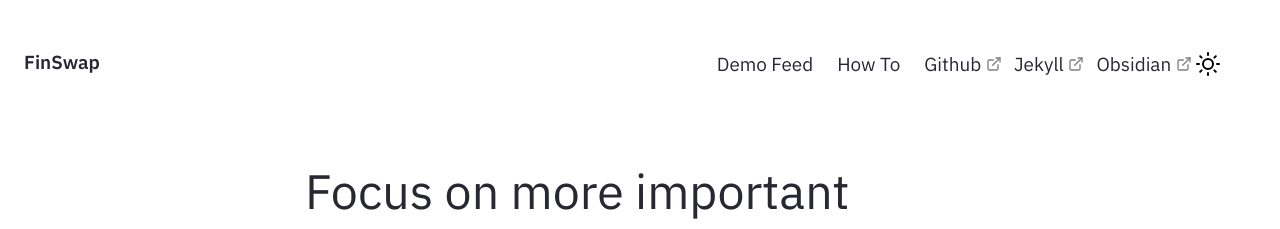
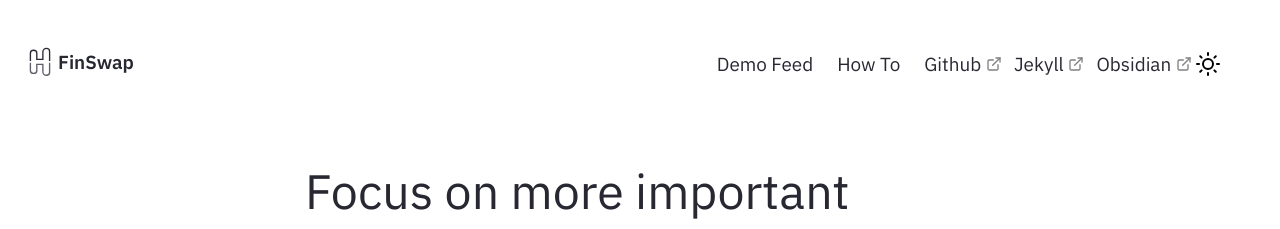
Before and after one commit to kevinroku/nroku.github.io, a Jekyll site: the page built from pages/index.md, in a window 1280 px wide. Shown: the top 229 px of the page. Built offline with Jekyll 4.4.1, drawn with Linux system fonts in a browser that asks for light colours.

Commit message:
Update Nav.html

```diff
--- a/_includes/Nav.html
+++ b/_includes/Nav.html
@@ -32,6 +32,11 @@
 <nav class="navbar is-transparent" role="navigation" aria-label="main navigation">
     <div class="navbar-brand">
       <a class="navbar-item" style="padding-left: 0;"; href="{{ site.baseurl }}/index.html">
+          <svg width="32" height="32" viewBox="0 0 24 24" fill="none" xmlns="http://www.w3.org/2000/svg" style="margin-right: 2px;">
+            <rect width="24" height="24" fill=""></rect>
+                <path d="M4.79999 11.1767V5.4592C4.79999 4.19609 5.87447 3.17219 7.19999 3.17219C8.52551 3.17219 9.59999 4.19609 9.59999 5.4592V10.0332H14.16V4.3157C14.16 2.93206 15.348 1.79999 16.8 1.79999C18.1255 1.79999 19.2 2.82388 19.2 4.087V11.1767" stroke="var(--color-text-main)" stroke-width="1"></path>
+                <path d="M4.79999 12.5832V18.3007C4.79999 19.5639 5.87447 20.5878 7.19999 20.5878C8.52551 20.5878 9.59999 19.5639 9.59999 18.3007V13.7267H14.16V19.4442C14.16 20.8279 15.348 21.96 16.8 21.96C18.1255 21.96 19.2 20.9361 19.2 19.673V12.5832" stroke="var(--color-text-sub)" stroke-width="1"></path>
+          </svg>
           <h6> {{site.heading}}</h6></a>
           <script src="{{ site.baseurl }}/assets/js/modeswitcher.js"></script>
           <script src="{{ site.baseurl }}/assets/js/Hamburger.js"></script>
```
